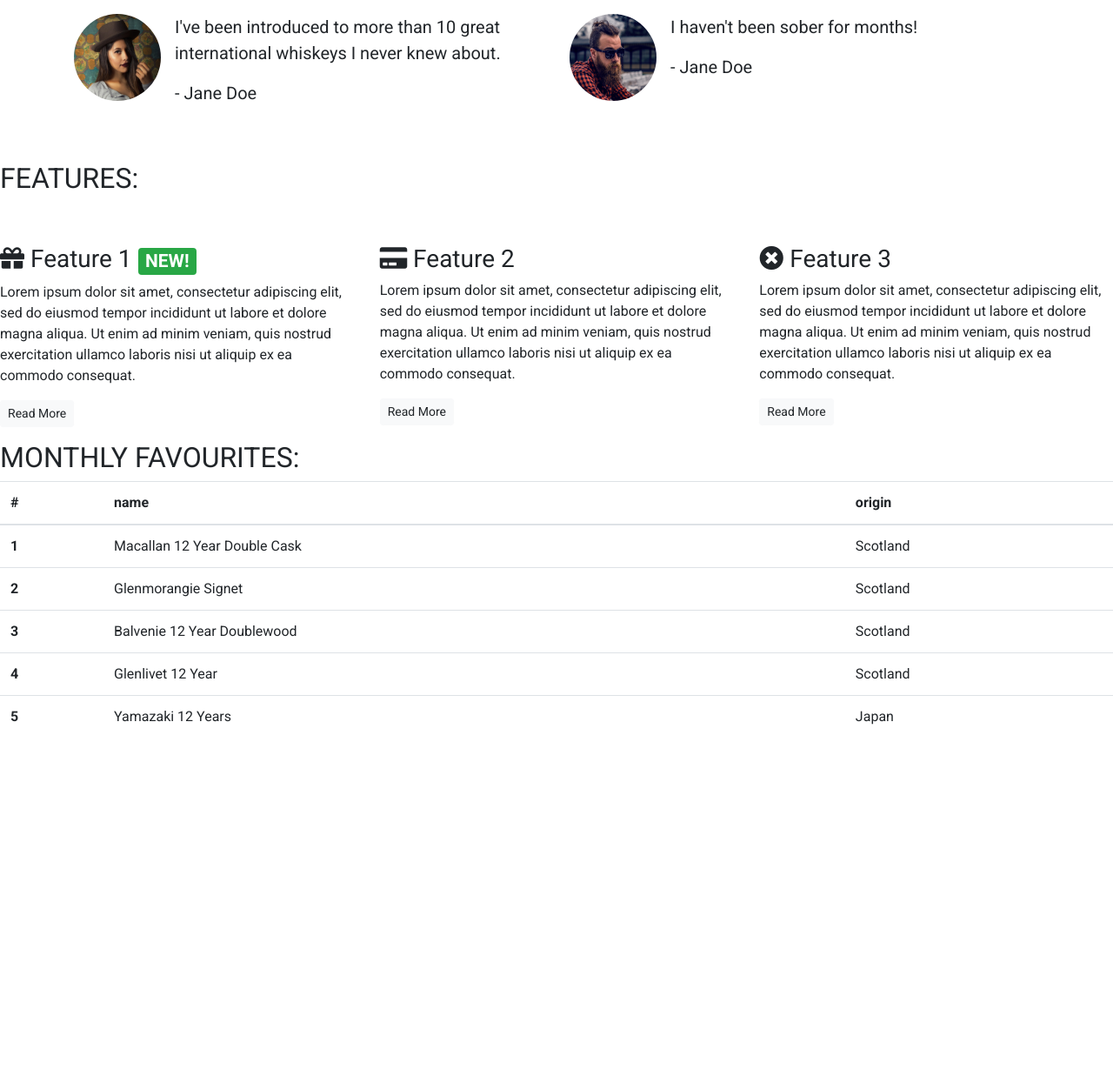
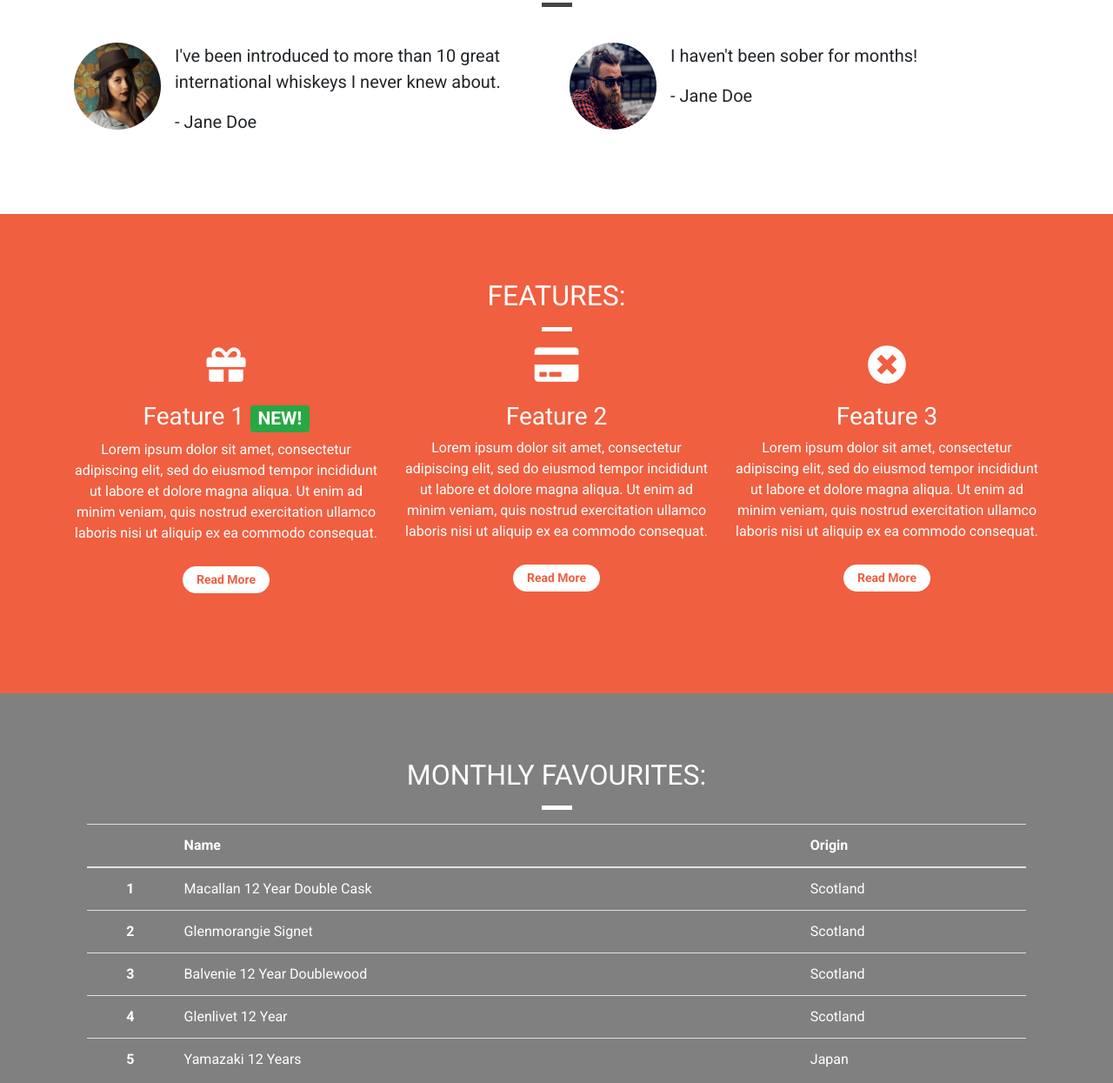
Before and after one commit to vikdts/bootstrap-tutorial, a plain HTML site: page index.html in a window 1280 px wide. Shown: the part 926-2171 px from the top of the page at 87% size. Before the commit the page ends 1790 px from the top, so only its background shows below. Drawn offline with nearby package versions, Linux system fonts and the light colour scheme.

Commit message:
Style headings

```diff
--- a/index.html
+++ b/index.html
@@ -27,7 +27,8 @@
         <div class="row d-none d-sm-block">
           <div class="col-12">
             <div class="site-wide-alert alert alert-warning">
-                        <strong>Sale Now On!</strong> We've got a sale on. Get a 12-month subscription for the price of 6!
+              <strong>Sale Now On!</strong> We've got a sale on. Get a 12-month
+              subscription for the price of 6!
               <a href="">See here for details!</a>
             </div>
           </div>
@@ -36,20 +37,42 @@
       <nav class="navbar navbar-dark navbar-expand-sm">
         <a href="/" class="navbar-brand">Whiskey Drop</a>
 
-            <button class="navbar-toggler ml-auto" type="button" data-toggle="collapse" data-target="#navbarNavDropdown"
-                aria-controls="navbarNavDropdown" aria-expanded="false" aria-label="Toggle navigation">
-                <span class="navbar-toggler-icon"></span></button>
+        <button
+          class="navbar-toggler ml-auto"
+          type="button"
+          data-toggle="collapse"
+          data-target="#navbarNavDropdown"
+          aria-controls="navbarNavDropdown"
+          aria-expanded="false"
+          aria-label="Toggle navigation"
+        >
+          <span class="navbar-toggler-icon"></span>
+        </button>
 
         <div class="collapse navbar-collapse" id="navbarNavDropdown">
           <ul class="navbar-nav mr-auto">
-                    <li class="active nav-item mr-2"><a class="nav-link" href="/">Home</a></li>
-                    <li class="nav-item mr-2"><a class="nav-link" href="/about">About</a></li>
+            <li class="active nav-item mr-2">
+              <a class="nav-link" href="/">Home</a>
+            </li>
+            <li class="nav-item mr-2">
+              <a class="nav-link" href="/about">About</a>
+            </li>
             <li class="nav-item dropdown">
-                        <a class="nav-link dropdown-toggle" href="#" id="navbarDropdownMenuLink" role="button"
-                            data-toggle="dropdown" aria-haspopup="true" aria-expanded="false">
+              <a
+                class="nav-link dropdown-toggle"
+                href="#"
+                id="navbarDropdownMenuLink"
+                role="button"
+                data-toggle="dropdown"
+                aria-haspopup="true"
+                aria-expanded="false"
+              >
                 Whiskeys
               </a>
-                        <div class="dropdown-menu" aria-labelledby="navbarDropdownMenuLink">
+              <div
+                class="dropdown-menu"
+                aria-labelledby="navbarDropdownMenuLink"
+              >
                 <a class="dropdown-item" href="#">Irish</a>
                 <a class="dropdown-item" href="#">Scotch</a>
                 <a class="dropdown-item" href="#">Japanese</a>
@@ -57,11 +80,15 @@
               </div>
             </li>
 
-                    <li class="nav-item mr-2 d-block d-sm-none"><a class="nav-link" href="/login">Sign In / Sign Up</a></li>
+            <li class="nav-item mr-2 d-block d-sm-none">
+              <a class="nav-link" href="/login">Sign In / Sign Up</a>
+            </li>
           </ul>
         </div>
         <div class="d-none d-md-block">
-                <p class="navbar-text my-auto mr-2"><i>Great whiskey delivered to your door!</i></p>
+          <p class="navbar-text my-auto mr-2">
+            <i>Great whiskey delivered to your door!</i>
+          </p>
           <a href="/login" class="btn btn--cta btn--red">Sign In / Sign Up</a>
         </div>
       </nav>
@@ -72,17 +99,30 @@
       <div class="row">
         <div class="col-12">
           <section class="callout jumbotron text-center">
-                    <h1 class="jumbotron-header">The finest whiskeys delivered to your doorstep.</h1>
-                    <hr class="block-divider block-divider--orange">
-                    <p class="lead">Sign up today to start receiving the world's best whiskeys every month.
+            <h1 class="jumbotron-header">
+              The finest whiskeys delivered to your doorstep.
+            </h1>
+            <hr class="block-divider block-divider--orange" />
+            <p class="lead">
+              Sign up today to start receiving the world's best whiskeys every
+              month.
               <s class="d-none d-sm-inline">€19.99</s>
-                        <span class="d-inline d-sm-none"><br></span>
+              <span class="d-inline d-sm-none"><br /></span>
               <strong><mark>First one is free!</mark></strong>
             </p>
-                    <button class="btn btn-lg btn--cta btn--red" data-toggle="modal" data-target="#signUpModal">Sign
-                        Up!</button>
-                    <p class="text-muted"><small>You must be over 18 to sign up to our service. Please, drink
-                            responsibly.</small></p>
+            <button
+              class="btn btn-lg btn--cta btn--red"
+              data-toggle="modal"
+              data-target="#signUpModal"
+            >
+              Sign Up!
+            </button>
+            <p class="text-muted">
+              <small
+                >You must be over 18 to sign up to our service. Please, drink
+                responsibly.</small
+              >
+            </p>
           </section>
         </div>
       </div>
@@ -90,22 +130,32 @@
     </div>
 
     <!-- Quotes -->
-    <div class="container quotes-container">
+    <div class="container-wrapper">
+      <div class="container quotes-container content-container">
         <section class="quotes">
           <div class="row">
-                <div class="col-12 my-5">
+            <div class="col-12 page-header">
               <h2 class="text-uppercase">Quotes:</h2>
+              <hr class="block-divider block-divider--short" />
             </div>
           </div>
           <div class="row">
             <div class="col-12 col-md-6">
               <div class="media">
                 <div class="d-none d-sm-block">
-                            <img src="images/girl-image.png" class="rounded-circle mr-3" height=100 width=100>
+                  <img
+                    src="images/girl-image.png"
+                    class="rounded-circle mr-3"
+                    height="100"
+                    width="100"
+                  />
                 </div>
                 <div class="media-body">
                   <blockquote class="blockquote">
-                                <p>I've been introduced to more than 10 great international whiskeys I never knew about.</p>
+                    <p>
+                      I've been introduced to more than 10 great international
+                      whiskeys I never knew about.
+                    </p>
                     <p>- Jane Doe</p>
                   </blockquote>
                 </div>
@@ -114,7 +164,12 @@
             <div class="col-12 col-md-6">
               <div class="media">
                 <div class="d-none d-sm-block">
-                            <img src="images/guy-image.png" class="rounded-circle mr-3" height=100 width=100>
+                  <img
+                    src="images/guy-image.png"
+                    class="rounded-circle mr-3"
+                    height="100"
+                    width="100"
+                  />
                 </div>
                 <div class="media-body">
                   <blockquote class="blockquote">
@@ -128,41 +183,62 @@
         </section>
         <!-- /.quotes -->
       </div>
+    </div>
 
     <!-- Features -->
-    <div class="features-container">
+    <div class="container-wrapper container-wrapper--red">
+      <div class="container features-container content-container">
         <section class="features">
           <div class="row">
-                <div class="col-12 my-5">
+            <div class="col-12 page-header">
               <h2 class="text-uppercase">Features:</h2>
+              <hr
+                class="block-divider block-divider--short block-divider--white"
+              />
             </div>
           </div>
           <div class="row">
             <div class="col-12 col-md-6 col-lg-4">
               <div class="feature">
-                        <h3><i class="fas fa-gift d-none d-sm-inline"></i> Feature 1 <span
-                                class="badge badge-success">NEW!</span></h3>
-                        <p>Lorem ipsum dolor sit amet, consectetur adipiscing elit, sed do eiusmod tempor incididunt ut
-                            labore et dolore magna aliqua. Ut enim ad minim veniam, quis nostrud exercitation ullamco
-                            laboris nisi ut aliquip ex ea commodo consequat.</p>
+                <h3>
+                  <i class="fas fa-gift d-none d-sm-block"></i> Feature 1
+                  <span class="badge badge-success">NEW!</span>
+                </h3>
+                <p>
+                  Lorem ipsum dolor sit amet, consectetur adipiscing elit, sed
+                  do eiusmod tempor incididunt ut labore et dolore magna aliqua.
+                  Ut enim ad minim veniam, quis nostrud exercitation ullamco
+                  laboris nisi ut aliquip ex ea commodo consequat.
+                </p>
                 <p><a class="btn btn-sm btn-light" href="">Read More</a></p>
               </div>
             </div>
             <div class="col-12 col-md-6 col-lg-4">
               <div class="feature">
-                        <h3><i class="fas fa-credit-card d-none d-sm-inline"></i> Feature 2</h3>
-                        <p>Lorem ipsum dolor sit amet, consectetur adipiscing elit, sed do eiusmod tempor incididunt ut
-                            labore et dolore magna aliqua. Ut enim ad minim veniam, quis nostrud exercitation ullamco
-                            laboris nisi ut aliquip ex ea commodo consequat.</p>
+                <h3>
+                  <i class="fas fa-credit-card d-none d-sm-block"></i> Feature 2
+                </h3>
+                <p>
+                  Lorem ipsum dolor sit amet, consectetur adipiscing elit, sed
+                  do eiusmod tempor incididunt ut labore et dolore magna aliqua.
+                  Ut enim ad minim veniam, quis nostrud exercitation ullamco
+                  laboris nisi ut aliquip ex ea commodo consequat.
+                </p>
                 <p><a class="btn btn-sm btn-light" href="">Read More</a></p>
               </div>
             </div>
             <div class="col-12 d-md-none d-lg-block col-lg-4">
               <div class="feature">
-                        <h3><i class="fas fa-times-circle d-none d-sm-inline"></i> Feature 3</h3>
-                        <p>Lorem ipsum dolor sit amet, consectetur adipiscing elit, sed do eiusmod tempor incididunt ut
-                            labore et dolore magna aliqua. Ut enim ad minim veniam, quis nostrud exercitation ullamco
-                            laboris nisi ut aliquip ex ea commodo consequat.</p>
+                <h3>
+                  <i class="fas fa-times-circle d-none d-sm-block"></i> Feature
+                  3
+                </h3>
+                <p>
+                  Lorem ipsum dolor sit amet, consectetur adipiscing elit, sed
+                  do eiusmod tempor incididunt ut labore et dolore magna aliqua.
+                  Ut enim ad minim veniam, quis nostrud exercitation ullamco
+                  laboris nisi ut aliquip ex ea commodo consequat.
+                </p>
                 <p><a class="btn btn-sm btn-light" href="">Read More</a></p>
               </div>
             </div>
@@ -170,47 +246,56 @@
         </section>
         <!-- /.features -->
       </div>
+    </div>
 
     <!-- Favourites -->
+    <div class="container-wrapper container-wrapper--gray">
+      <div class="container favourites-container content-container">
         <section>
+                        <div class="col-12 page-header">
           <h2 class="text-uppercase">Monthly favourites:</h2>
+        <hr class="block-divider block-divider--short block-divider--white" />
           <table class="table">
+          </div>
             <thead>
               <tr>
-                        <th scope="col">#</th>
-                        <th scope="col">name</th>
-                        <th scope="col">origin</th>
+                <th scope="col"></th>
+                <th scope="col" class="text-left">Name</th>
+                <th scope="col" class="text-left">Origin</th>
               </tr>
             </thead>
             <tbody>
               <tr>
                 <th scope="row">1</th>
-                        <td>Macallan 12 Year Double Cask</td>
-                        <td>Scotland</td>
+                <td class="text-left">Macallan 12 Year Double Cask</td>
+                <td class="text-left">Scotland</td>
               </tr>
               <tr>
                 <th scope="row">2</th>
-                        <td>Glenmorangie Signet</td>
-                        <td>Scotland</td>
+                <td class="text-left">Glenmorangie Signet</td>
+                <td class="text-left">Scotland</td>
               </tr>
               <tr>
                 <th scope="row">3</th>
-                        <td>Balvenie 12 Year Doublewood</td>
-                        <td>Scotland</td>
+                <td class="text-left">Balvenie 12 Year Doublewood</td>
+                <td class="text-left">Scotland</td>
               </tr>
               <tr>
                 <th scope="row">4</th>
-                        <td>Glenlivet 12 Year</td>
-                        <td>Scotland</td>
+                <td class="text-left">Glenlivet 12 Year</td>
+                <td class="text-left">Scotland</td>
               </tr>
               <tr>
                 <th scope="row">5</th>
-                        <td>Yamazaki 12 Years</td>
-                        <td>Japan</td>
+                <td class="text-left">Yamazaki 12 Years</td>
+                <td class="text-left">Japan</td>
               </tr>
             </tbody>
           </table>
         </section>
+      </div>
+    </div>
+
     <!-- /.favourites -->
 
     <div class="modal" tabindex="-1" role="dialog" id="signUpModal">
@@ -218,7 +303,12 @@
         <div class="modal-content">
           <div class="modal-header">
             <h5 class="modal-title">Sign Up To Whiskey Drop!</h5>
-                    <button type="button" class="close" data-dismiss="modal" aria-label="Close">
+            <button
+              type="button"
+              class="close"
+              data-dismiss="modal"
+              aria-label="Close"
+            >
               <span aria-hidden="true">&times;</span>
             </button>
           </div>
@@ -226,18 +316,34 @@
             <form>
               <div class="form-group">
                 <label for="exampleInputEmail1">Email address</label>
-                            <input type="email" class="form-control" id="exampleInputEmail1" aria-describedby="emailHelp"
-                                placeholder="Enter email">
-                            <small id="emailHelp" class="form-text text-muted">We'll never share your email with anyone
-                                else.</small>
+                <input
+                  type="email"
+                  class="form-control"
+                  id="exampleInputEmail1"
+                  aria-describedby="emailHelp"
+                  placeholder="Enter email"
+                />
+                <small id="emailHelp" class="form-text text-muted"
+                  >We'll never share your email with anyone else.</small
+                >
               </div>
               <div class="form-group">
                 <label for="password">Password</label>
-                            <input type="password" class="form-control" id="password" placeholder="Password">
+                <input
+                  type="password"
+                  class="form-control"
+                  id="password"
+                  placeholder="Password"
+                />
               </div>
               <div class="form-group">
                 <label for="repeatPassword">Repeat Password</label>
-                            <input type="password" class="form-control" id="repeatPassword" placeholder="Repeat Password">
+                <input
+                  type="password"
+                  class="form-control"
+                  id="repeatPassword"
+                  placeholder="Repeat Password"
+                />
               </div>
               <button type="submit" class="btn btn-success">Submit</button>
             </form>
--- a/style.css
+++ b/style.css
@@ -2,21 +2,21 @@ body {
     font-family: 'Roboto', sans-serif;
 }
 
-.alert-container .col-12 {
-    padding-left: 0;
-    padding-right: 0;
+/* Containers */
+
+.container-wrapper {}
+
+.container-wrapper--red {
+    background-color: #f05f40;
+    color: white;
 }
 
-.site-wide-alert {
-    color: #544600;
-    background-color: #eec802;
-    border-color: #eec802;
-    padding: 5px 15px;
-    margin-bottom: 0;
-    border: 1px solid transparent;
-    border-radius: 0;
+.container-wrapper--gray {
+    background-color: #808080;
+    color: white;
 }
 
+.alert-container {}
 
 .callout-container {
     height: 100vh;
@@ -41,6 +41,11 @@ body {
     height: 100%;
     width: 100%;
     background-color: rgba(0, 0, 0, 0.5);
+}
+
+.content-container {
+    padding-top: 75px;
+    padding-bottom: 75px;
 }
 
 /* Navbar */
@@ -111,6 +116,10 @@ body {
     background-color: #f05f40;
 }
 
+.block-divider--white {
+    background-color: white;
+}
+
 .block-divider--short {
     width: 35px;
 }
@@ -137,3 +146,61 @@ body {
     border-color: #df4929;
     color: white;
 }
+
+/* Alert */
+
+.alert-container .col-12 {
+    padding-left: 0;
+    padding-right: 0;
+}
+
+.site-wide-alert {
+    color: #544600;
+    background-color: #eec802;
+    border-color: #eec802;
+    padding: 5px 15px;
+    margin-bottom: 0;
+    border: 1px solid transparent;
+    border-radius: 0;
+}
+
+/* Page Headers */
+
+.page-header {
+    margin-bottom: 0;
+    border-bottom: 0;
+    text-align: center;
+}
+
+.page-header h2 {
+    margin-top: 0;
+}
+
+/* Quotes */
+
+.quotes .page-header {
+    margin-bottom: 25px;
+}
+
+/* Features */
+
+.feature {
+    text-align: center;
+    margin-bottom: 40px;
+}
+
+.feature i {
+    margin-bottom: 20px;
+    font-size: 45px;
+    line-height: 45px;
+}
+
+.feature .btn {
+    background-color: white;
+    border-color: white;
+    border-radius: 15px;
+    min-width: 100px;
+    font-weight: bold;
+    margin-top: 10px;
+    color: #f05f40;
+}
```
Also changed, not shown: 1 other file. Lines whose indentation alone changed are shown as unchanged.
